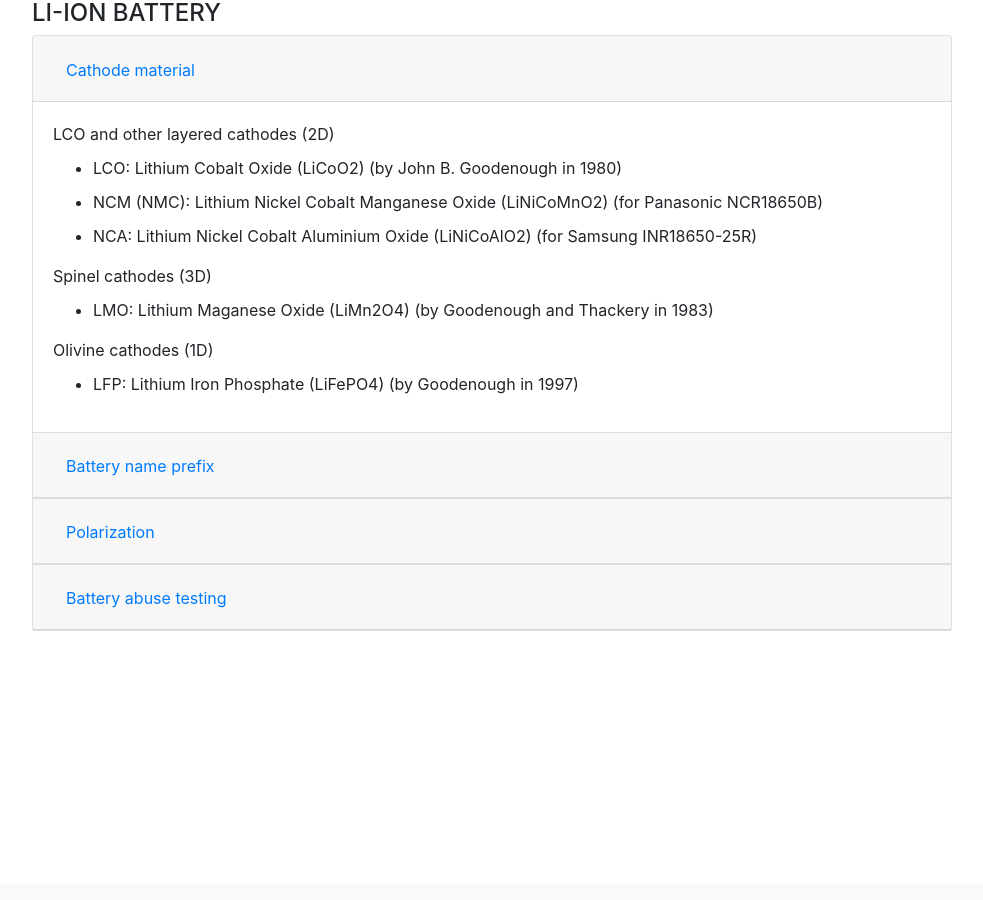
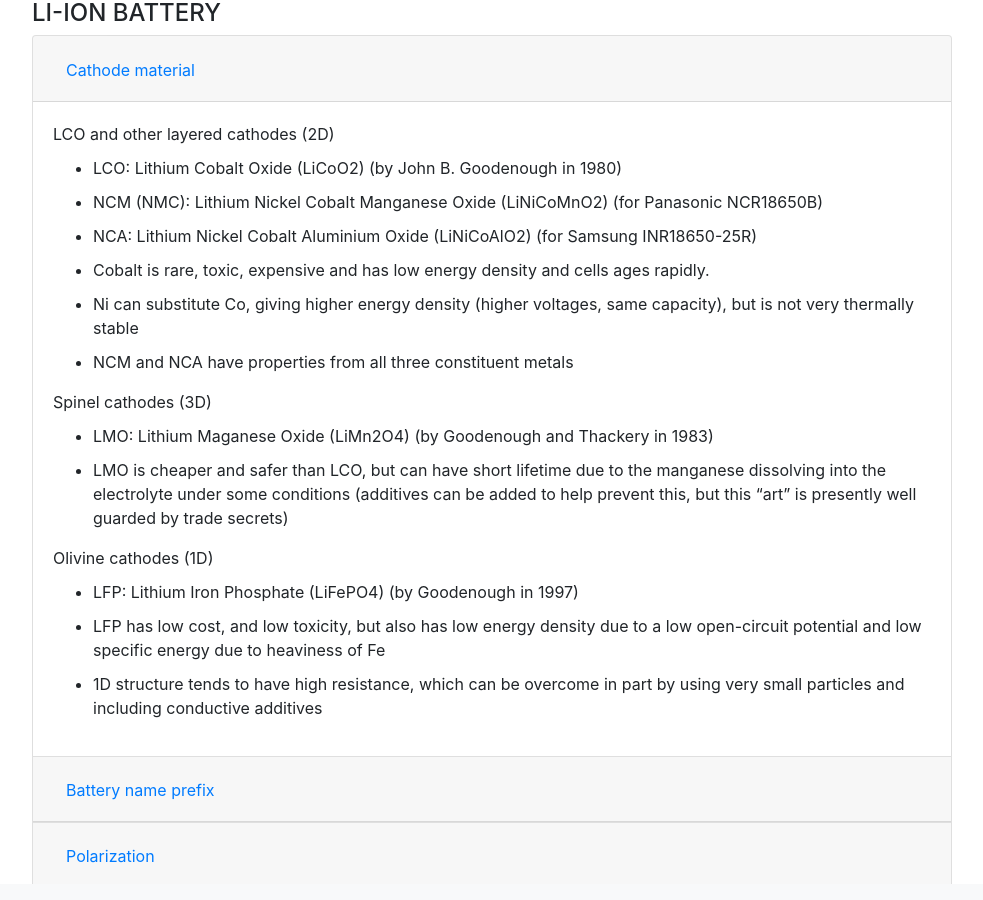
Before and after one commit to ningtian/ningtian.github.io, a Jekyll site: the page notes/index.html, which Jekyll copies as it is, in a window 1280 px wide and 900 px high, scrolled down 571 px. Shown: the whole window, without its empty margins (148-1131 px from the left). Built offline with Jekyll 4.4.1, drawn with Linux system fonts in a browser that asks for light colours; before the commit the page ends 1250 px from its top, so only the background shows below that.

Commit message:
Update index.html

```diff
--- a/notes/index.html
+++ b/notes/index.html
@@ -77,14 +77,25 @@
 	    <li>LCO: Lithium Cobalt Oxide (LiCoO2) (by John B. Goodenough in 1980)
 	    <li>NCM (NMC): Lithium Nickel Cobalt Manganese Oxide (LiNiCoMnO2) (for Panasonic NCR18650B)
 	    <li>NCA: Lithium Nickel Cobalt Aluminium Oxide (LiNiCoAlO2) (for Samsung INR18650-25R)
+	    <li>Cobalt is rare, toxic, expensive and has low energy density and cells ages rapidly.
+	    <li>Ni can substitute Co, giving higher energy density (higher voltages, same capacity),
+		but is not very thermally stable
+	    <li>NCM and NCA have properties from all three constituent metals
 	    </ul>
 	    Spinel cathodes (3D)
 	    <ul>
 	    <li>LMO: Lithium Maganese Oxide (LiMn2O4) (by Goodenough and Thackery in 1983)
+            <li>LMO is cheaper and safer than LCO, but can have short lifetime due to the manganese
+		    dissolving into the electrolyte under some conditions (additives can be added to help
+		    prevent this, but this “art” is presently well guarded by trade secrets)
 	    </ul>
 	    Olivine cathodes (1D)
 	    <ul>
 	    <li>LFP: Lithium Iron Phosphate (LiFePO4) (by Goodenough in 1997)
+	    <li>LFP has low cost, and low toxicity, but also has low energy density
+		    due to a low open-circuit potential and low specific energy due to heaviness of Fe
+	    <li>1D structure tends to have high resistance, which can be overcome in part by using
+		    very small particles and including conductive additives
 	    </ul>
       </div>
     </div>
```
